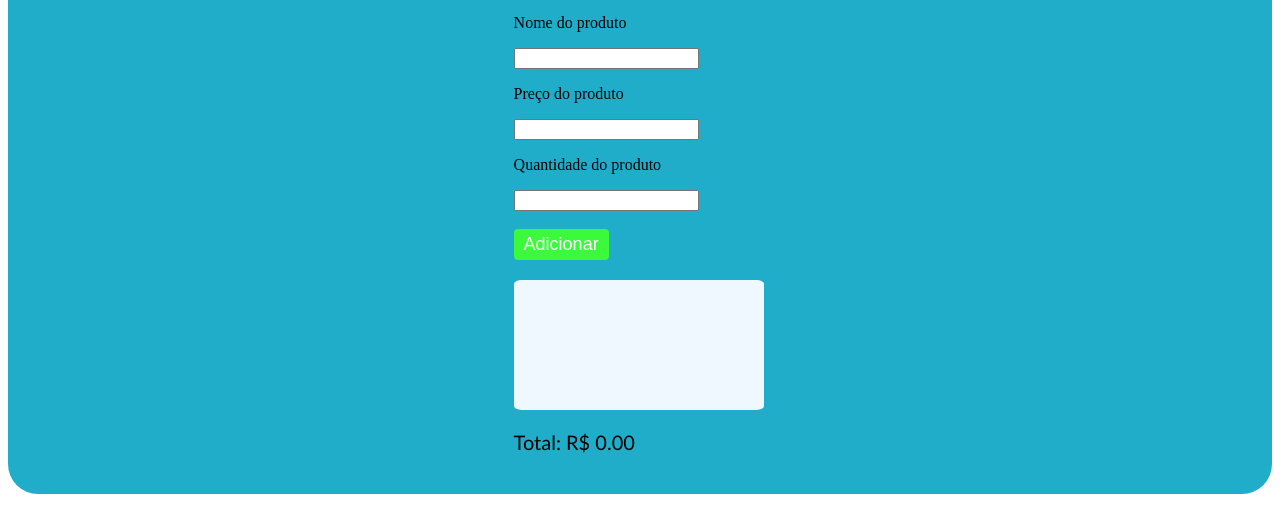
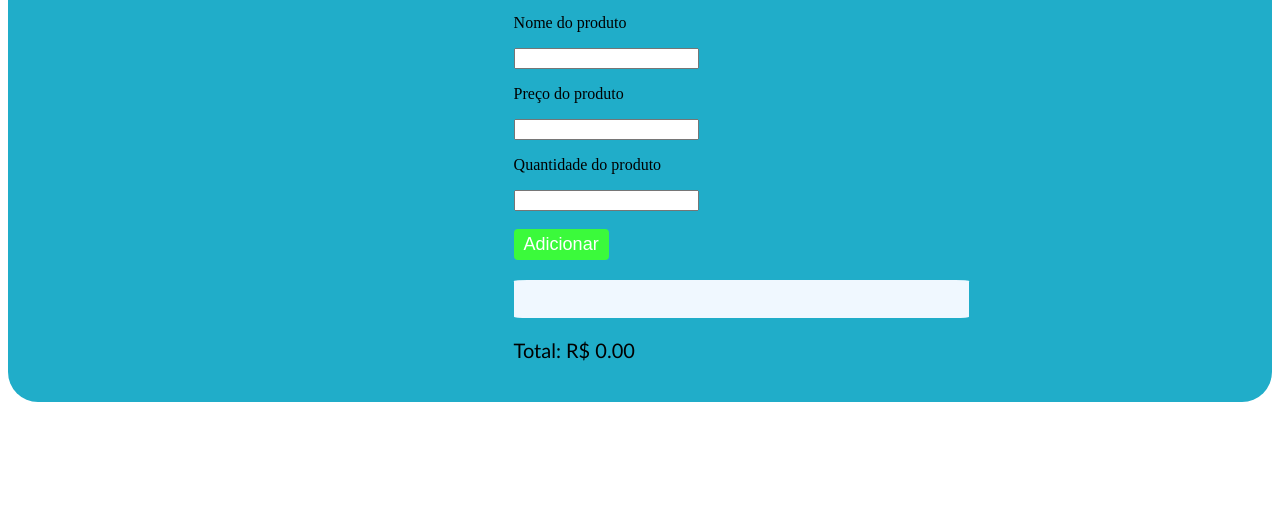
Before and after one commit to Lewis090/listacompras, a plain HTML site: page index.html in a window 1280 px wide. Shown: the part 90-622 px from the top of the page. Drawn offline with Linux system fonts and the light colour scheme.

Commit message:
Add files via upload

```diff
--- a/script.js
+++ b/script.js
@@ -26,7 +26,7 @@ let listaDeCompras = [];
 
         listaDeCompras.forEach(item => {
             const listItem = document.createElement('ol');
-            listItem.textContent = `${item.produto} - R$ ${item.valor.toFixed(2)} x ${item.quantidade}`;
+            listItem.textContent = `${item.produto} - R$ ${item.valor.toFixed(2)} x ${item.quantidade}=  R$${item.valor.toFixed(2) * item.quantidade}`;
             listaElement.appendChild(listItem);
         });
     }
--- a/style.css
+++ b/style.css
@@ -2,6 +2,9 @@
 
   box-sizing: border-box;
   padding: auto;
+  min-width: auto;
+  max-height: auto;
+  padding: auto auto auto auto;
 }
 
 h1{
@@ -15,8 +18,9 @@ h1{
   padding: 0px 0px 20px 40%;
   box-sizing: border-box;
   border-radius: 30px;
-  width: auto;
-  height: auto;
+  width: 100%;
+  height: 100%
+
 }
 
 #lista{
@@ -26,15 +30,15 @@ h1{
   font-family: 'Gill Sans', 'Gill Sans MT', Calibri, 'Trebuchet MS', sans-serif;
   font-size: 20px;
   color: black ;
-
-}
-.lista{
+  min-height: 25%;
+  max-width: 25%;
   background-color: aliceblue;
   height: auto;
-  width: 250px;
+  width: auto;
   border-radius: 3%;
-  padding: 0px 5px 10px;
+  max-width:60%;
 }
+
 
 #total{
   font-family: 'Gill Sans', 'Gill Sans MT', Calibri, 'Trebuchet MS', sans-serif;
```
